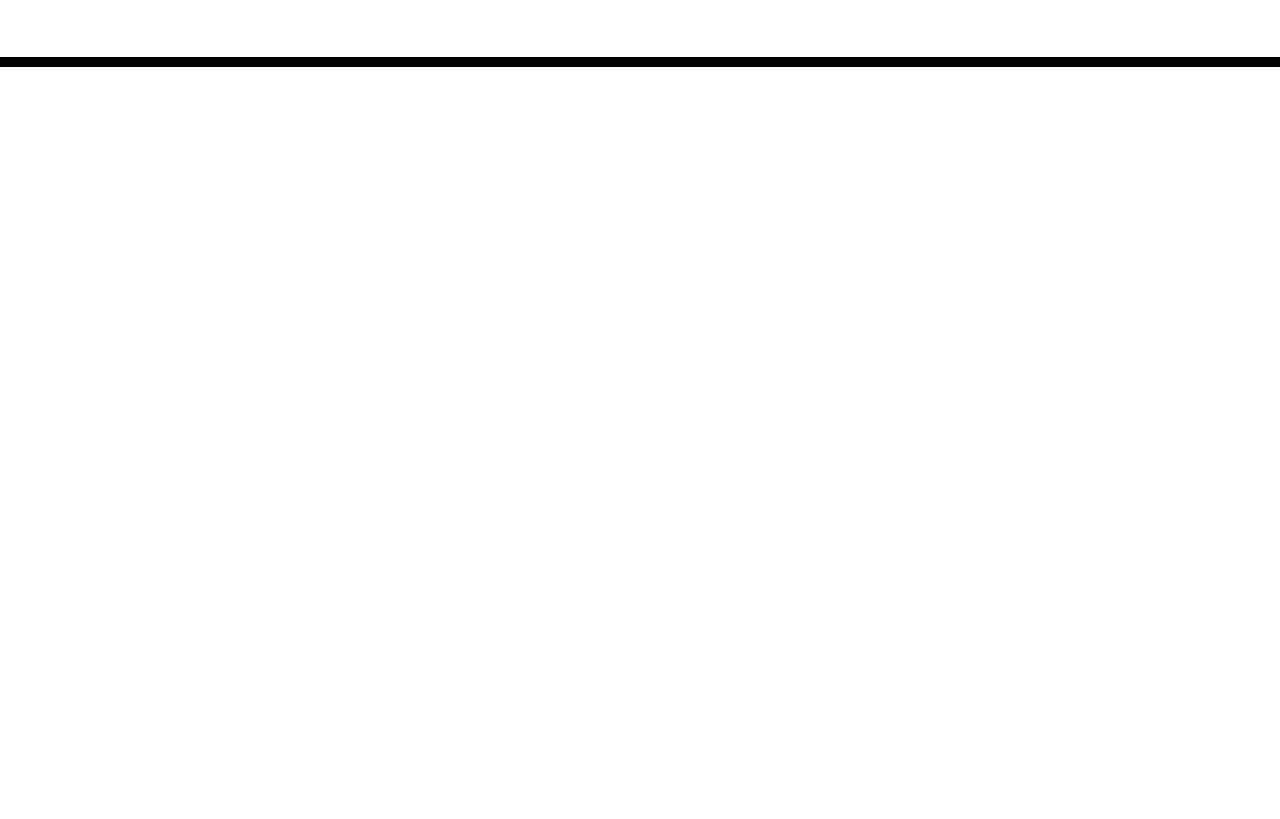
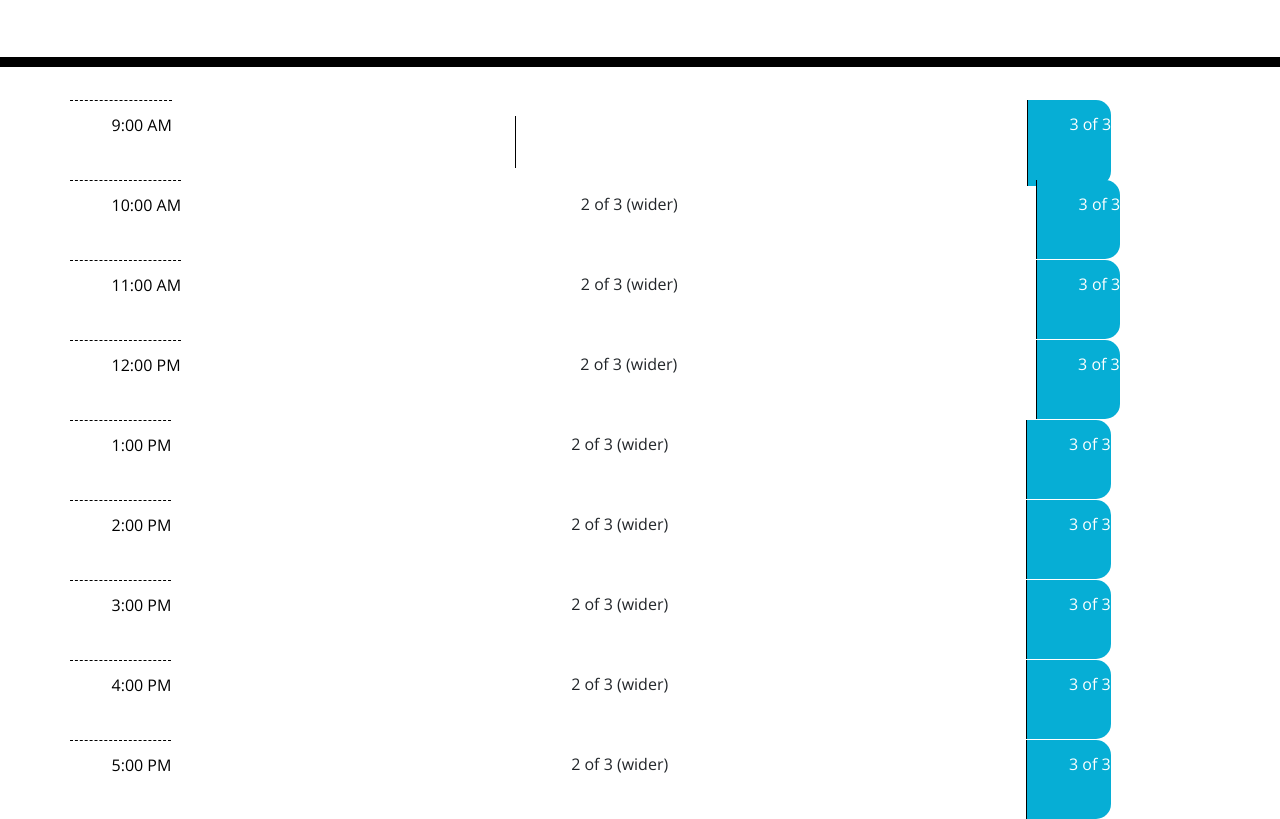
Before and after one commit to EricaBabb/work-day-task, a plain HTML site: page index.html in a window 1280 px wide. Shown: the part 256-1075 px from the top of the page. Before the commit the page ends 800 px from the top, so only its background shows below. Drawn offline with nearby package versions, Linux system fonts and the light colour scheme.

Commit message:
save task nine to local storage

```diff
--- a/assets/js/script.js
+++ b/assets/js/script.js
@@ -1,11 +1,62 @@
+//variable for the current time
 var now = moment().format("dddd, MMMM Do");
+//variable to append an id to each task created
+var taskIdCounter = 0;
+//variable for column that holds the tasks
+var taskCol = document.querySelector(".col-9");
+//variable to hold array for created tasks
+// var tasks = {nineTask, tenTask, elevenTask};
 
+var nineTask = document.querySelector("#nine");
+var nineButtonEl = document.querySelector("#nine-btn")
+var tenTask = document.querySelector("#ten");
+var elevenTask = document.querySelector("#eleven");
+var twelveTask = document.querySelector("#twelve");
+var oneTask = document.querySelector("#one");
+var twoTask = document.querySelector("#two");
+var threeTask = document.querySelector("#three");
+var fourTask = document.querySelector("#four");
+var fiveTask = document.querySelector("#five");
+
+//function to implement current time to heading 2
 var currentDayEl = function() {
     var dateHolderEl = document.querySelector("#currentDay");
     dateHolderEl.innerHTML = '<h2>'+ now + '</h2>';
 }
 
+//function for date highlighting past, present, future task
+// var taskDate = function () {
+//     // if (){
+
+//     // }
+// }
 
 
+var saveTaskNine = function (){
+    localStorage.setItem("nineTask", JSON.stringify(nineTask.value));
 
+}
+
+// var loadTasks = function() {
+//     var savedTasks = localStorage.getItem("tasks");
+//     // if there are no tasks, set tasks to an empty array and return out of the function
+//     if (!savedTasks) {
+//       return false;
+//     }
+//     console.log("Saved tasks found!");
+//     // else, load up saved tasks
+
+//     // parse into array of objects
+//     savedTasks = JSON.parse(savedTasks);
+
+//     // loop through savedTasks array
+//     for (var i = 0; i < savedTasks.length; i++) {
+//       // pass each task object into the `createTaskEl()` function
+//       createTaskEl(savedTasks[i]);
+//     }
+//   };
+
+  nineButtonEl.addEventListener("click", saveTaskNine);
+
+//calling functions
 currentDayEl();
--- a/index.html
+++ b/index.html
@@ -28,8 +28,107 @@
       <p class="lead">A simple calendar app for scheduling your work day</p>
       <p id="currentDay" class="lead"></p>
     </header>
-    <div class="container">
-      <!-- Timeblocks go here -->
+    <div class="container , time-block">
+      <div class="row">
+        <div class="col-2, hour">
+          9:00 AM
+        </div>
+        <div class="col-9">
+            <textarea id="nine" id="task-input">
+              </textarea>
+        </div>
+        <div id="nine-btn" class="col-1, saveBtn">
+          3 of 3
+        </div>
+      </div>
+      <div class="row">
+        <div class="col-2, hour">
+          10:00 AM
+        </div>
+        <div id="ten" class="col-9">
+          2 of 3 (wider)
+        </div>
+        <div class="col-1, saveBtn">
+          3 of 3
+        </div>
+      </div>
+      <div class="row">
+        <div class="col-2, hour">
+          11:00 AM
+        </div>
+        <div id="eleven" class="col-9">
+          2 of 3 (wider)
+        </div>
+        <div class="col-1, saveBtn">
+          3 of 3
+        </div>
+      </div>
+      <div class="row">
+        <div class="col-2, hour">
+          12:00 PM
+        </div>
+        <div id="twelve" class="col-9">
+          2 of 3 (wider)
+        </div>
+        <div class="col-1, saveBtn">
+          3 of 3
+        </div>
+      </div>
+      <div class="row">
+        <div class="col-2, hour">
+          1:00 PM
+        </div>
+        <div id="one" class="col-9">
+          2 of 3 (wider)
+        </div>
+        <div class="col-1, saveBtn">
+          3 of 3
+        </div>
+      </div>
+      <div class="row">
+        <div class="col-2, hour">
+          2:00 PM
+        </div>
+        <div id="two" class="col-9">
+          2 of 3 (wider)
+        </div>
+        <div class="col-1, saveBtn">
+          3 of 3
+        </div>
+      </div>
+      <div class="row">
+        <div class="col-2, hour">
+          3:00 PM
+        </div>
+        <div id="three" class="col-9">
+          2 of 3 (wider)
+        </div>
+        <div class="col-1, saveBtn">
+          3 of 3
+        </div>
+      </div>
+      <div class="row">
+        <div class="col-2, hour">
+          4:00 PM
+        </div>
+        <div id="four" class="col-9">
+          2 of 3 (wider)
+        </div>
+        <div class="col-1, saveBtn">
+          3 of 3
+        </div>
+      </div>
+      <div class="row">
+        <div class="col-2, hour">
+          5:00 PM
+        </div>
+        <div id="five" class="col-9">
+          2 of 3 (wider)
+        </div>
+        <div class="col-1, saveBtn">
+          3 of 3
+        </div>
+      </div>
     </div>
 
     <script src="https://code.jquery.com/jquery-3.4.1.min.js"></script>
```
